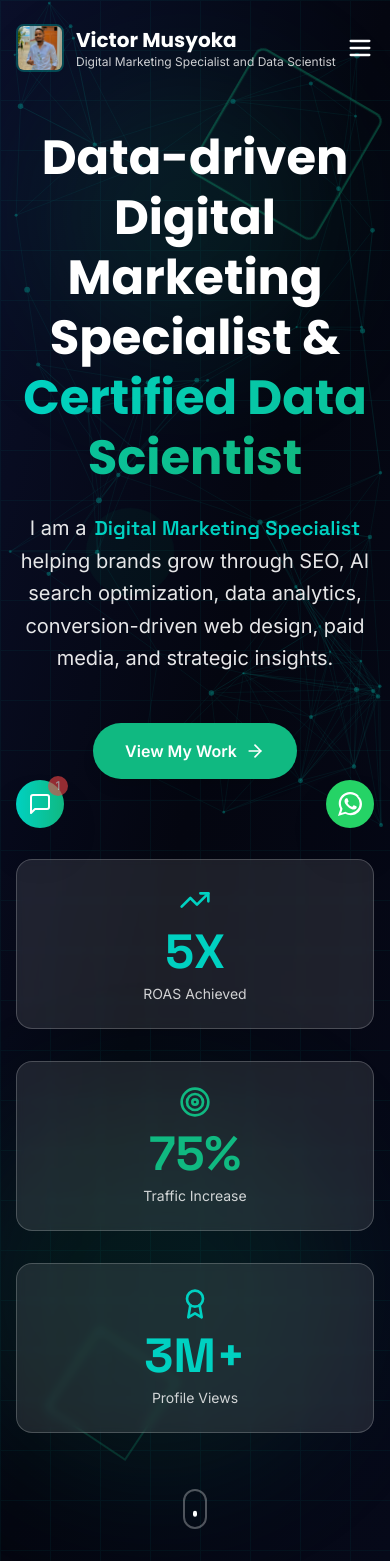
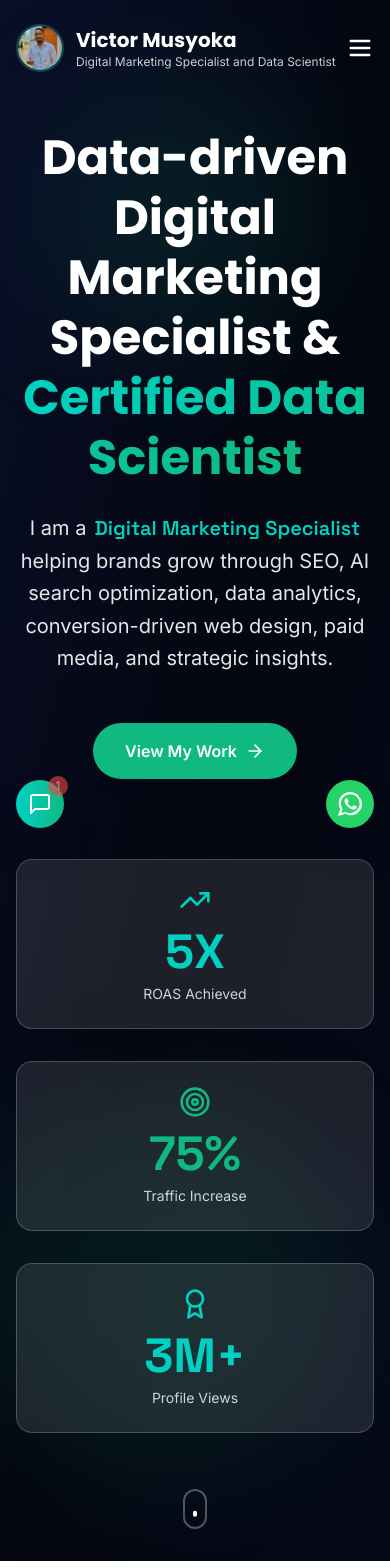
Before and after one commit to eighttwentyeightcodes/victormusyokaportfolio, a Next.js app: page / in a window 390 px wide. Shown: the top 1568 px of the page. Built offline with nearby package versions, Linux system fonts and the light colour scheme.

Commit message:
ui: accurate WhatsApp icon; footer services links clickable; reduce mobile scroll jank; circular avatar images

```diff
--- a/components/Footer.tsx
+++ b/components/Footer.tsx
@@ -1,6 +1,8 @@
 'use client'
 
 import { Mail, Phone, MapPin, Linkedin, Github, Instagram } from 'lucide-react'
+import Link from 'next/link'
+import { servicesData } from '@/lib/servicesData'
 
 export default function Footer() {
   const currentYear = new Date().getFullYear()
@@ -32,7 +34,7 @@ export default function Footer() {
           {/* Brand */}
           <div className="md:col-span-2">
             <div className="flex items-center gap-3 mb-4">
-              <div className="w-12 h-12 rounded-lg overflow-hidden border-2 border-white/30">
+              <div className="w-12 h-12 rounded-full overflow-hidden border-2 border-white/30">
                 <img
                   src="/IMG_0399.jpeg"
                   alt="Victor Musyoka"
@@ -83,9 +85,11 @@ export default function Footer() {
           <div>
             <h4 className="text-lg font-semibold mb-4 font-heading">Services</h4>
             <ul className="space-y-2">
-              {footerLinks.services.map((service) => (
-                <li key={service} className="text-white/70">
-                  {service}
+              {servicesData.map((service) => (
+                <li key={service.slug}>
+                  <Link href={`/services/${service.slug}`} className="text-white/70 hover:text-accent transition-colors">
+                    {service.title}
+                  </Link>
                 </li>
               ))}
             </ul>
--- a/components/Navbar.tsx
+++ b/components/Navbar.tsx
@@ -39,7 +39,7 @@ export default function Navbar() {
             animate={{ opacity: 1, x: 0 }}
             className="flex items-center gap-3"
           >
-            <div className="w-12 h-12 rounded-lg overflow-hidden border-2 border-secondary/30">
+            <div className="w-12 h-12 rounded-full overflow-hidden border-2 border-secondary/30">
               <img
                 src="/IMG_0399.jpeg"
                 alt="Victor Musyoka"
--- a/components/TechBackground.tsx
+++ b/components/TechBackground.tsx
@@ -96,12 +96,12 @@ export default function TechBackground() {
     <>
       <canvas
         ref={canvasRef}
-        className="absolute inset-0 pointer-events-none opacity-60"
+        className="hidden md:block absolute inset-0 pointer-events-none opacity-60"
       />
 
       {/* Animated geometric shapes */}
       <motion.div
-        className="absolute top-20 right-10 w-32 h-32 border-2 border-accent/30 rounded-lg"
+        className="hidden md:block absolute top-20 right-10 w-32 h-32 border-2 border-accent/30 rounded-lg"
         animate={{
           rotate: 360,
           scale: [1, 1.2, 1],
@@ -114,7 +114,7 @@ export default function TechBackground() {
       />
 
       <motion.div
-        className="absolute bottom-32 left-16 w-24 h-24 border-2 border-accent/20"
+        className="hidden md:block absolute bottom-32 left-16 w-24 h-24 border-2 border-accent/20"
         animate={{
           rotate: -360,
           y: [-10, 10, -10],
@@ -127,7 +127,7 @@ export default function TechBackground() {
       />
 
       <motion.div
-        className="absolute top-1/3 left-1/4 w-16 h-16 bg-accent/10 rounded-full"
+        className="hidden md:block absolute top-1/3 left-1/4 w-16 h-16 bg-accent/10 rounded-full"
         animate={{
           scale: [1, 1.5, 1],
           opacity: [0.3, 0.6, 0.3],
@@ -140,7 +140,7 @@ export default function TechBackground() {
       />
 
       {/* Grid overlay */}
-      <div className="absolute inset-0 opacity-5" style={{
+      <div className="hidden md:block absolute inset-0 opacity-5" style={{
         backgroundImage: `
           linear-gradient(to right, #00D1C1 1px, transparent 1px),
           linear-gradient(to bottom, #00D1C1 1px, transparent 1px)
--- a/components/WhatsAppButton.tsx
+++ b/components/WhatsAppButton.tsx
@@ -24,8 +24,11 @@ export default function WhatsAppButton() {
     >
       <WhatsAppIcon size={24} className="md:w-7 md:h-7 group-hover:rotate-12 transition-transform" />
 
-      {/* Pulse animation */}
-      <span className="absolute inset-0 rounded-full bg-[#25D366] animate-ping opacity-75"></span>
+      {/* Pulse animation (hidden on mobile to improve scroll perf) */}
+      <span
+        className="hidden md:block absolute inset-0 rounded-full bg-[#25D366] animate-ping opacity-75 pointer-events-none"
+        aria-hidden="true"
+      />
 
       {/* Tooltip - Hidden on mobile */}
       <div className="hidden md:block absolute right-full mr-3 top-1/2 -translate-y-1/2 bg-gray-900 text-white px-4 py-2 rounded-lg text-sm whitespace-nowrap opacity-0 group-hover:opacity-100 transition-opacity pointer-events-none">
```
